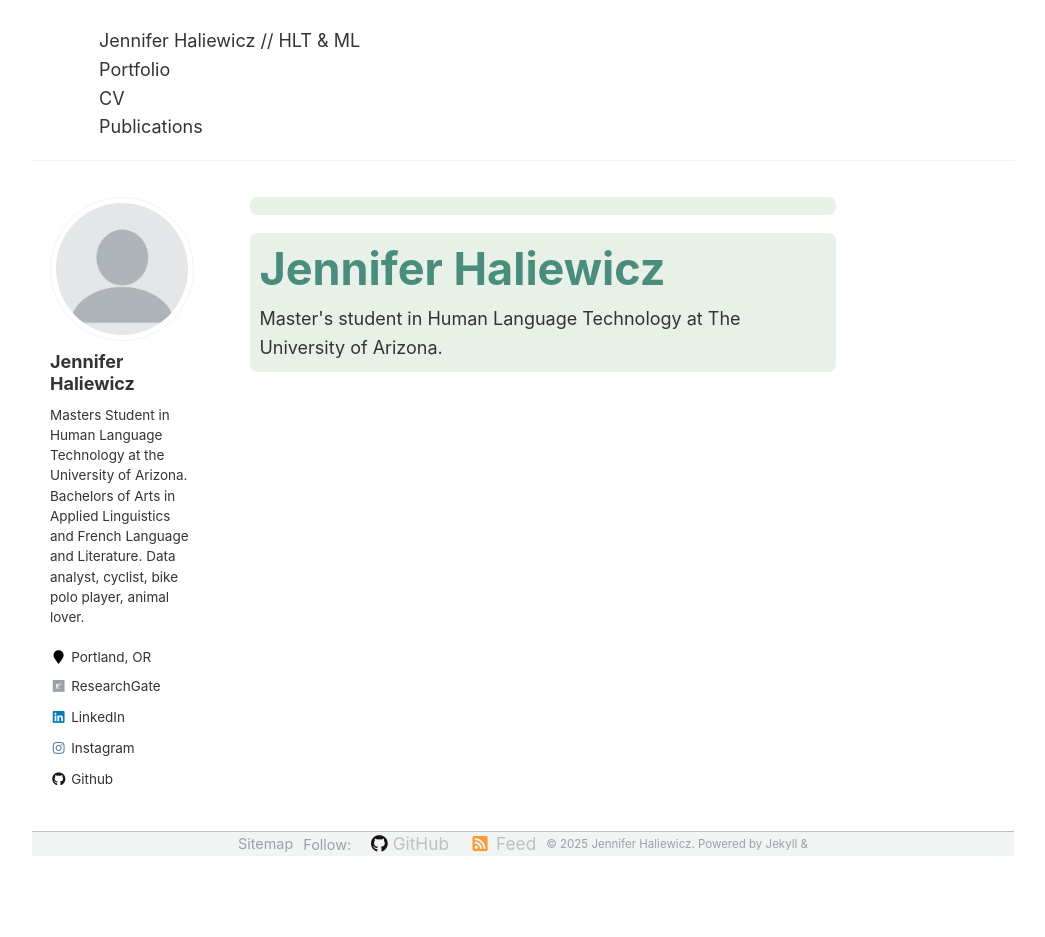
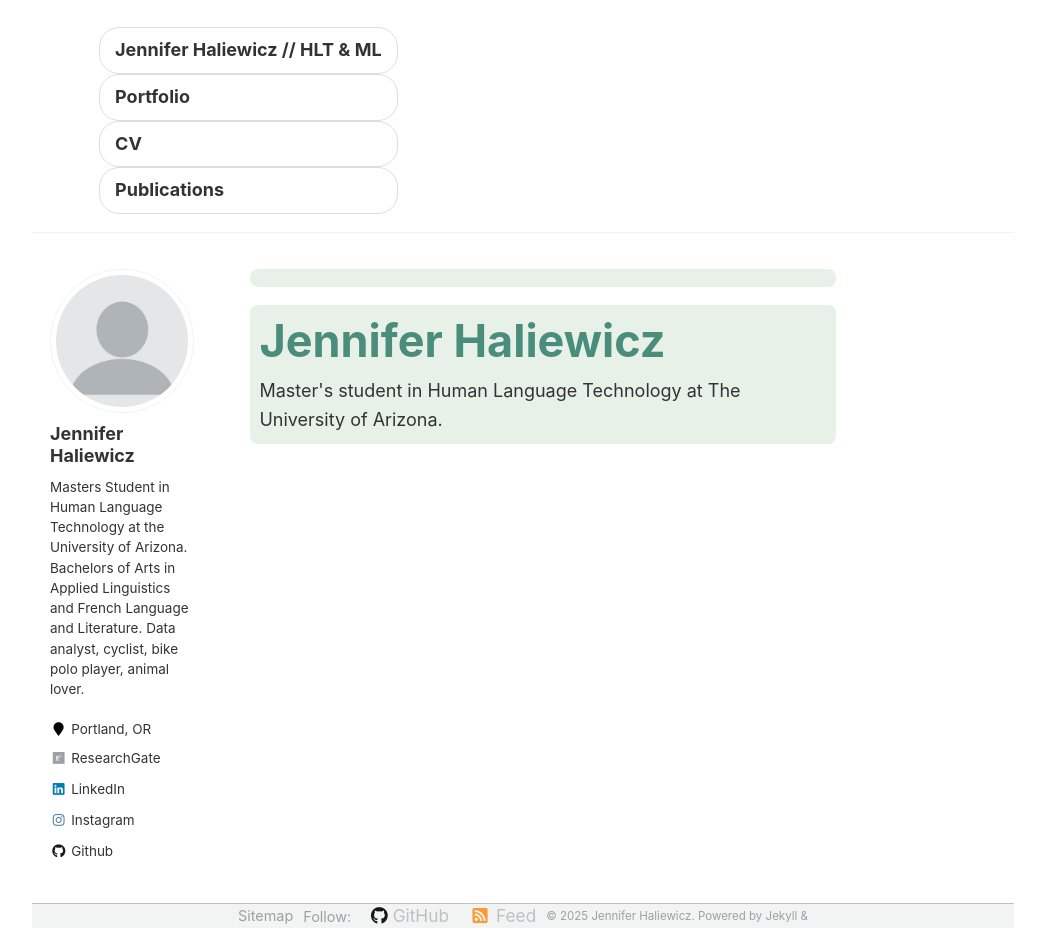
Before and after one commit to rofljen/HLTProfessionalSite, a Jekyll site: the page built from index.html, in a window 1280 px wide and 937 px high. Shown: the whole window, without its empty margins (117-1162 px from the left). Built offline with Jekyll 4.4.1, drawn with Linux system fonts in a browser that asks for light colours.

Commit message:
Update masthead.html

```diff
--- a/_includes/masthead.html
+++ b/_includes/masthead.html
@@ -4,14 +4,18 @@
     <div class="masthead__menu">
       <nav id="site-nav" class="greedy-nav">
         <ul class="visible-links">
-          <li class="masthead__menu-item masthead__menu-item--lg"><a href="{{ base_path }}/">{{ site.title }}</a></li>
+          <li class="masthead__menu-item masthead__menu-item--lg">
+            <a href="{{ base_path }}/" class="nav-button">{{ site.title }}</a>
+          </li>
           {% for link in site.data.navigation.main %}
             {% if link.url contains 'http' %}
               {% assign domain = '' %}
-              {% else %}
+            {% else %}
               {% assign domain = base_path %}
             {% endif %}
-            <li class="masthead__menu-item"><a href="{{ domain }}{{ link.url }}">{{ link.title }}</a></li>
+            <li class="masthead__menu-item">
+              <a href="{{ domain }}{{ link.url }}" class="nav-button">{{ link.title }}</a>
+            </li>
           {% endfor %}
         </ul>
         <ul class="hidden-links hidden"></ul>
```
